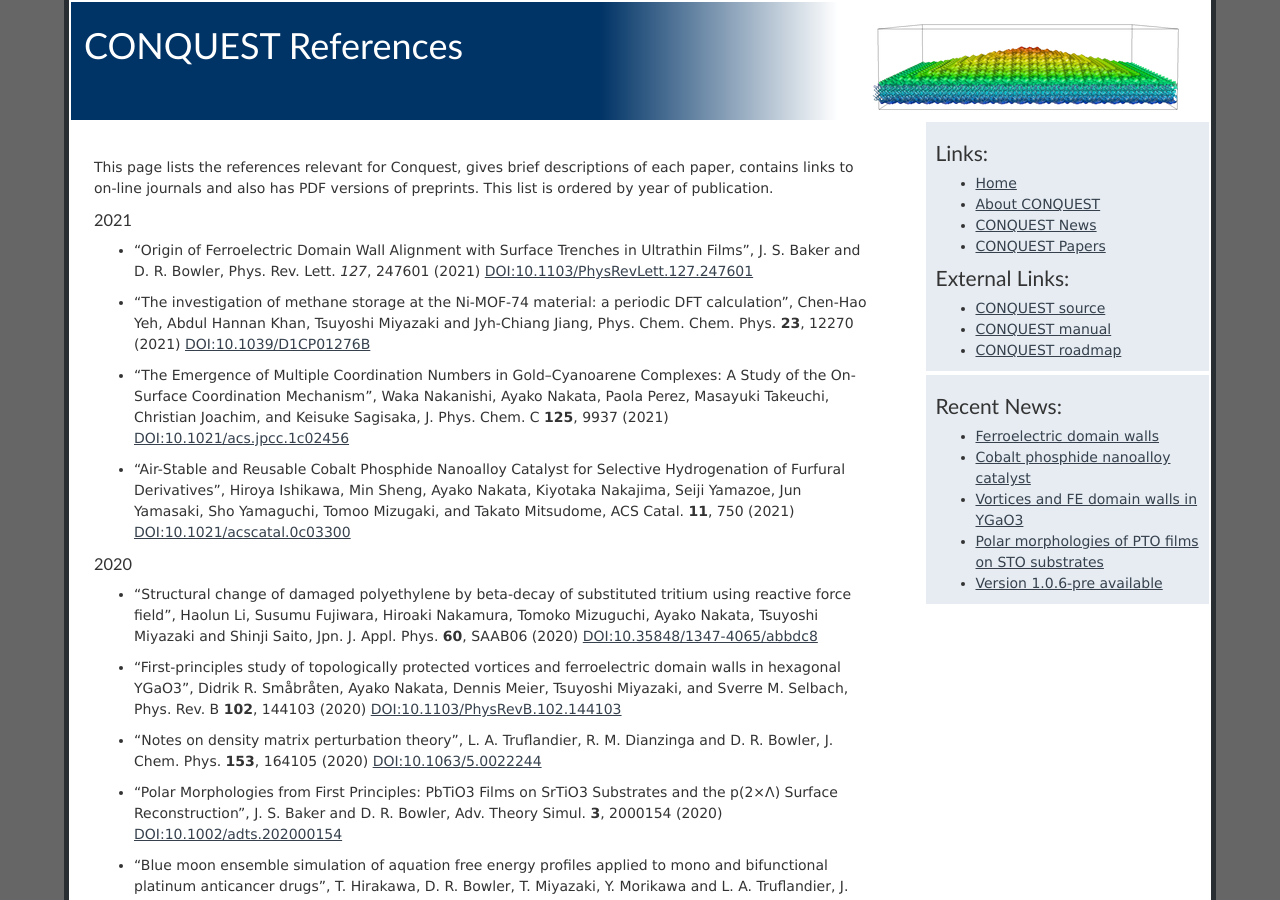
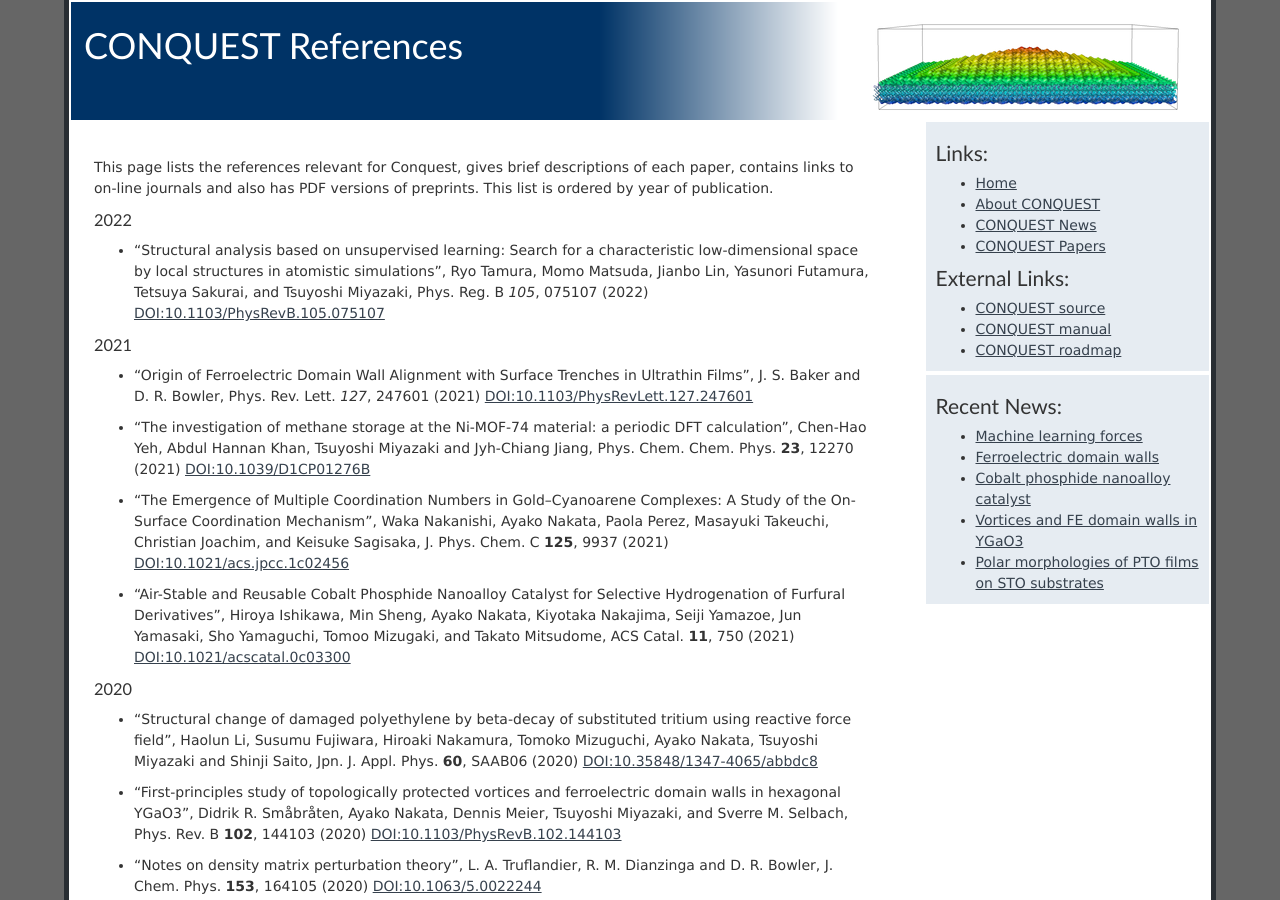
Before and after one commit to OrderN/OrderN.github.io, a Jekyll site: the page built from references.markdown, in a window 1280 px wide and 900 px high. Built offline with Jekyll 4.4.1, drawn with Linux system fonts in a browser that asks for light colours.

Commit message:
Add PRB on ML forces

```diff
--- a/references.markdown
+++ b/references.markdown
@@ -6,6 +6,16 @@ published: true
 This page lists the references relevant for Conquest, gives brief descriptions
 of each paper, contains links to on-line journals and also has PDF versions of
 preprints. This list is ordered by year of publication.
+
+### 2022
+<a name="Y2022"></a>
+
+* "Structural analysis based on unsupervised learning: Search for a
+  characteristic low-dimensional space by local structures in
+  atomistic simulations", Ryo Tamura, Momo Matsuda, Jianbo Lin,
+  Yasunori Futamura, Tetsuya Sakurai, and Tsuyoshi Miyazaki,
+  Phys. Reg. B *105*, 075107 (2022)
+  [DOI:10.1103/PhysRevB.105.075107](https://doi.org/10.1103/PhysRevB.105.075107)
 
 ### 2021
 <a name="Y2021"></a>
```
Also changed, not shown: _posts/2022-02-03-MachineLearningForces.markdown (added, +12 -0 lines).
